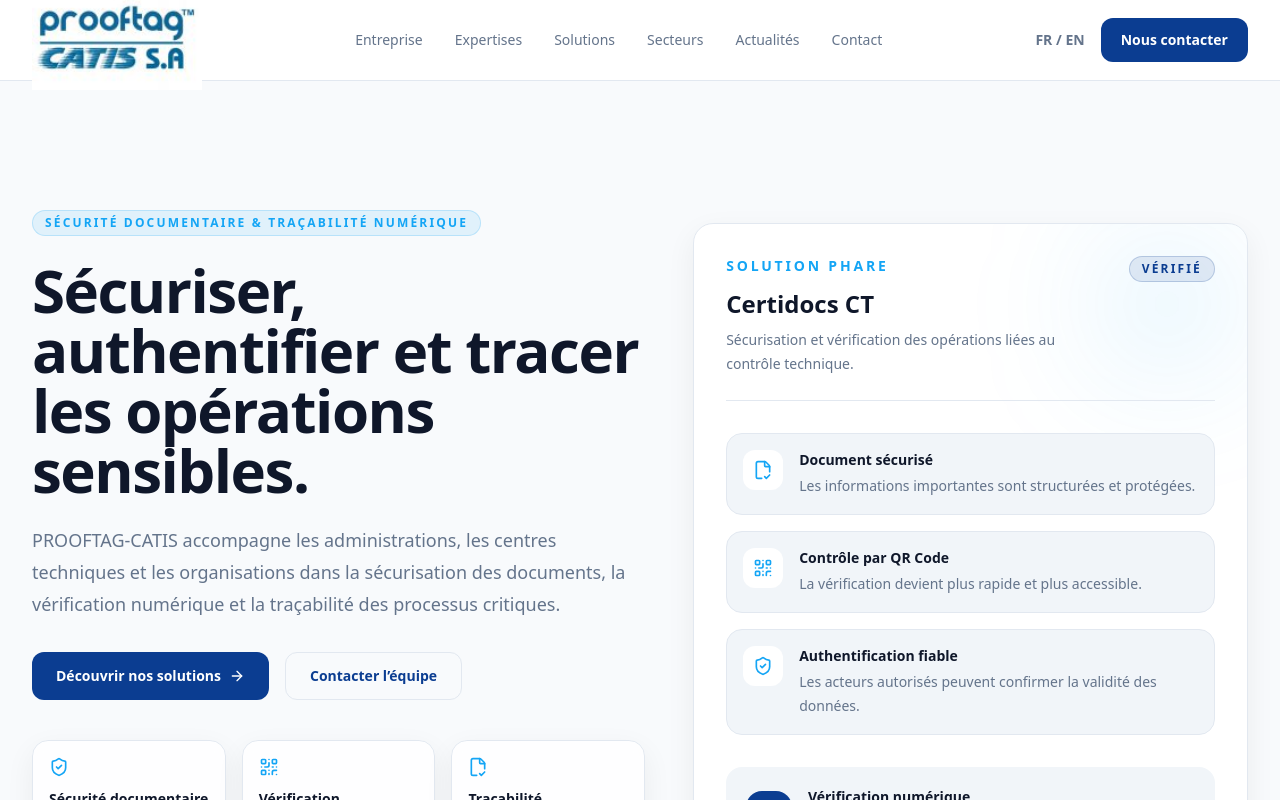
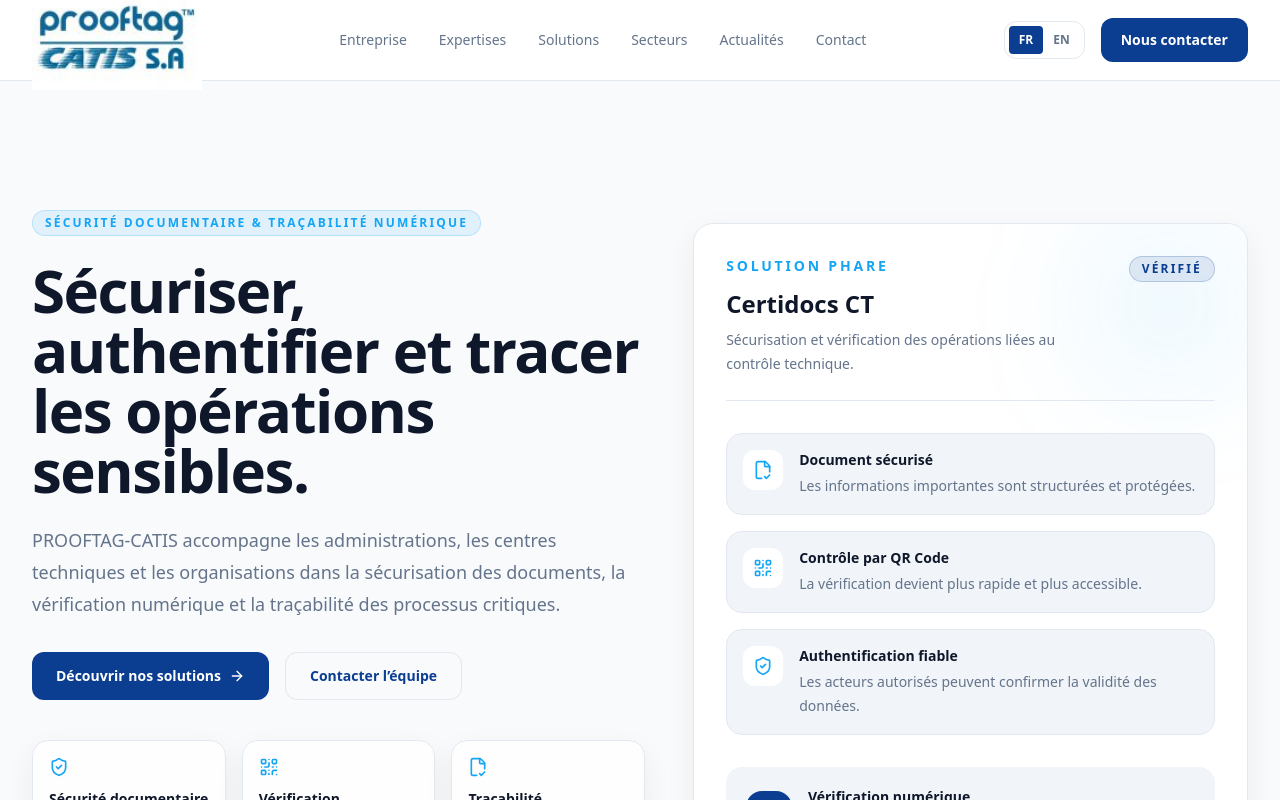
Before and after one commit to LysetteTchoko/prooftag-catis-web, a Next.js app: page / in a window 1280 px wide. Shown: the top 800 px of the page. Built offline with nearby package versions, Linux system fonts and the light colour scheme.

Commit message:
feat: add language switcher foundation

```diff
--- a/src/components/layout/navbar.tsx
+++ b/src/components/layout/navbar.tsx
@@ -10,6 +10,7 @@
 import { Button } from "@/components/ui/button";
 import { Container } from "@/components/layout/container";
 import { cn } from "@/lib/utils";
+import { LanguageSwitcher } from "@/components/shared/language-switcher";
 
 function isActivePath(pathname: string, href: string) {
   if (href === "/") {
@@ -61,13 +62,7 @@
           </nav>
 
           <div className="hidden items-center gap-4 lg:flex">
-            <button
-              type="button"
-              aria-label="Changer la langue"
-              className="text-sm font-semibold text-muted transition hover:text-primary"
-            >
-              FR / EN
-            </button>
+            <LanguageSwitcher />
 
             <Button asChild size="md">
               <Link href="/contact">Nous contacter</Link>
@@ -117,13 +112,7 @@
               })}
 
               <div className="mt-3 flex items-center justify-between px-3">
-                <button
-                  type="button"
-                  aria-label="Changer la langue"
-                  className="text-sm font-semibold text-muted"
-                >
-                  FR / EN
-                </button>
+                <LanguageSwitcher />
 
                 <Button asChild size="sm">
                   <Link href="/contact" onClick={() => setIsOpen(false)}>
--- /dev/null
+++ b/src/components/shared/language-switcher.tsx
@@ -0,0 +1,42 @@
+"use client";
+
+import { locales } from "@/constants/locales";
+import { cn } from "@/lib/utils";
+
+type LanguageSwitcherProps = {
+  className?: string;
+};
+
+export function LanguageSwitcher({ className }: LanguageSwitcherProps) {
+  const currentLocale = "fr";
+
+  return (
+    <div
+      className={cn(
+        "inline-flex items-center rounded-md border border-border bg-surface p-1",
+        className
+      )}
+      aria-label="Sélecteur de langue"
+    >
+      {locales.map((locale) => {
+        const isActive = locale.code === currentLocale;
+
+        return (
+          <button
+            key={locale.code}
+            type="button"
+            aria-pressed={isActive}
+            className={cn(
+              "rounded px-2.5 py-1.5 text-xs font-semibold transition",
+              isActive
+                ? "bg-primary text-primary-foreground"
+                : "text-muted hover:bg-surface-muted hover:text-primary"
+            )}
+          >
+            {locale.shortLabel}
+          </button>
+        );
+      })}
+    </div>
+  );
+}
--- /dev/null
+++ b/src/constants/locales.ts
@@ -0,0 +1,16 @@
+export const locales = [
+  {
+    code: "fr",
+    label: "Français",
+    shortLabel: "FR",
+  },
+  {
+    code: "en",
+    label: "English",
+    shortLabel: "EN",
+  },
+] as const;
+
+export const defaultLocale = "fr";
+
+export type Locale = (typeof locales)[number]["code"];
```
